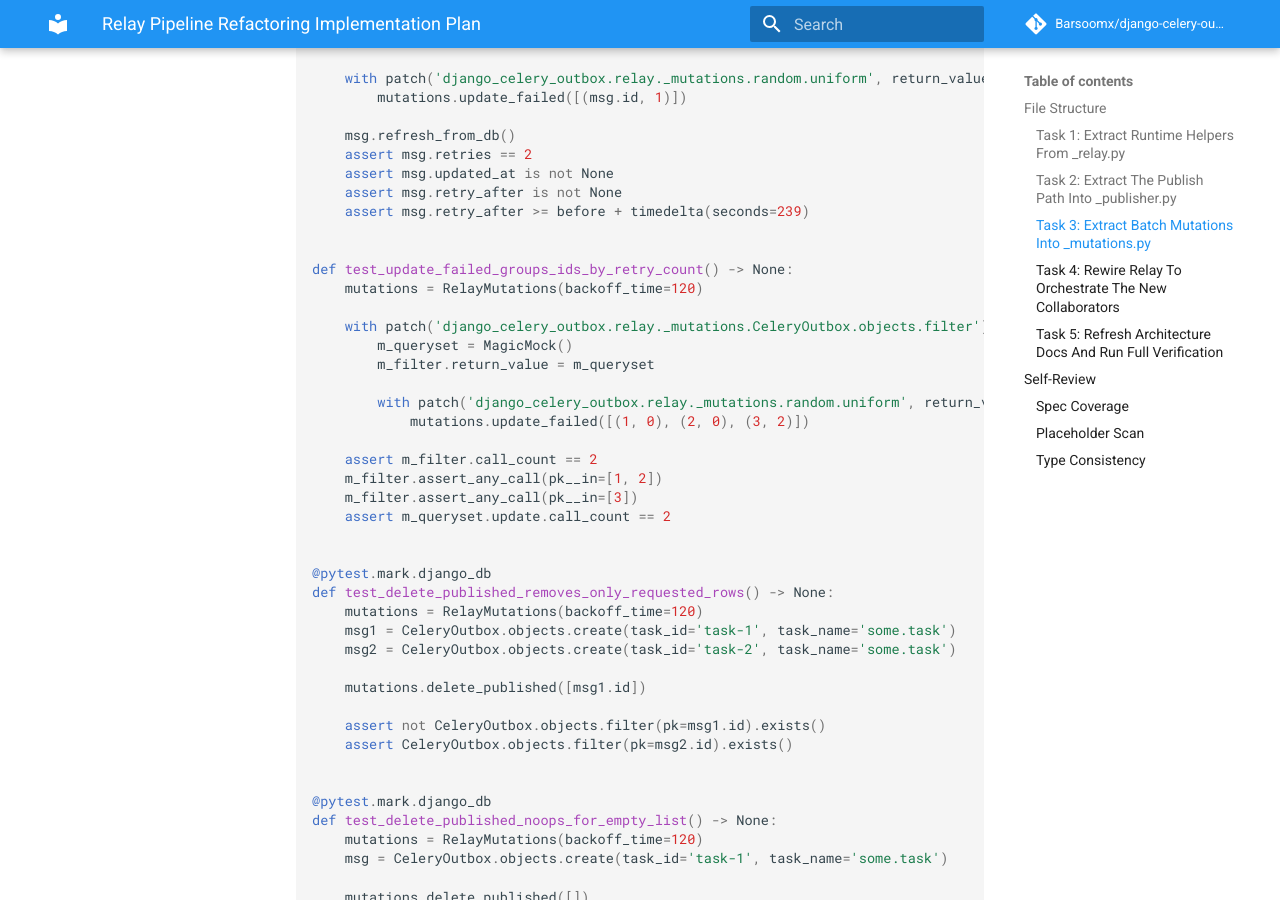
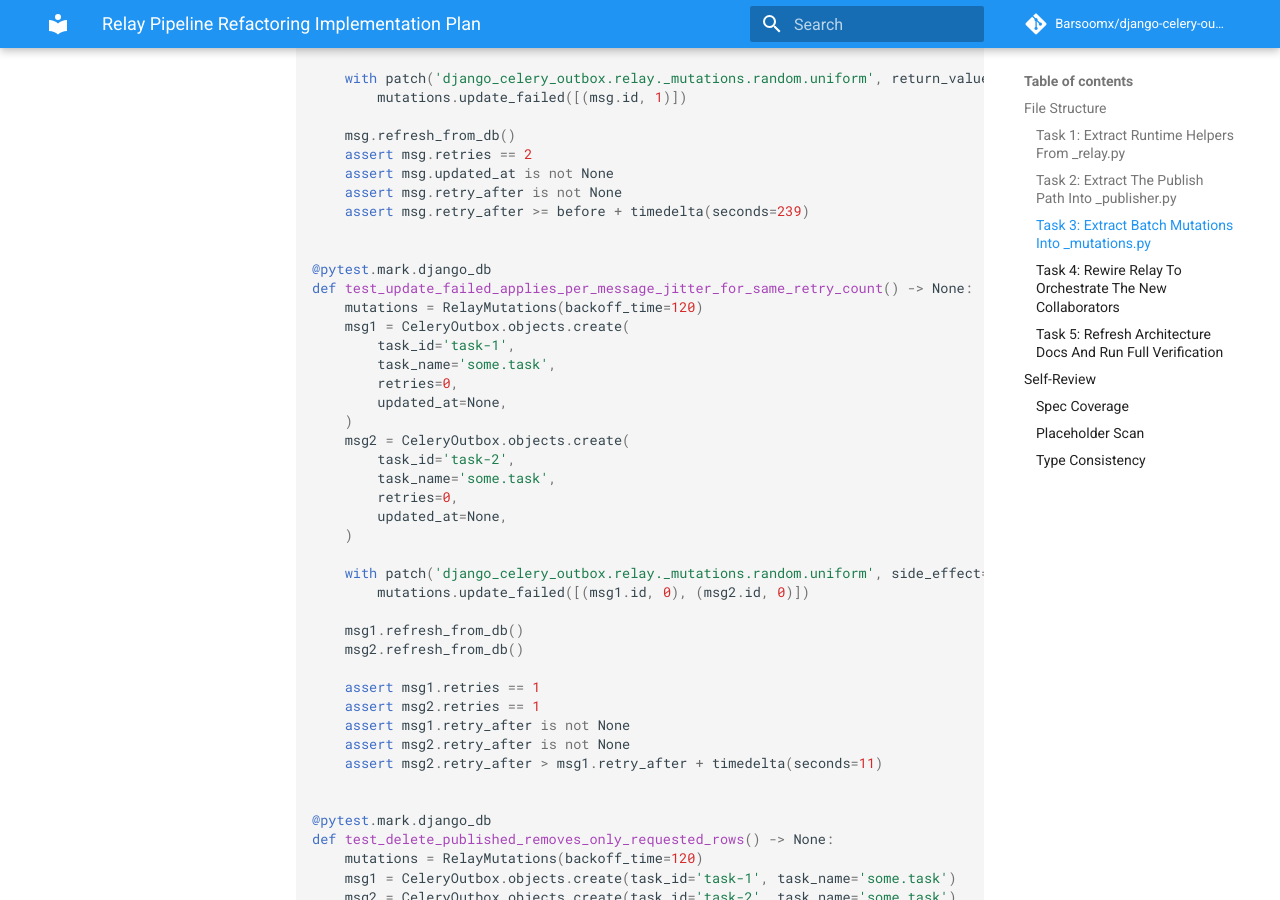
Before and after one commit to Barsoomx/django-celery-outbox, an MkDocs documentation site: the page built from docs/superpowers/plans/2026-04-18-relay-pipeline-refactoring.md, in a window 1280 px wide and 900 px high, scrolled down 9333 px. Built offline with MkDocs 1.6.1 and Material for MkDocs 9.7.7, drawn with Linux system fonts in a browser that asks for light colours; comment, search, counter and statistics services are not loaded; some of the changed text lies outside the part shown.

Commit message:
fix: preserve per-message relay retry jitter

````diff
--- a/docs/superpowers/plans/2026-04-18-relay-pipeline-refactoring.md
+++ b/docs/superpowers/plans/2026-04-18-relay-pipeline-refactoring.md
@@ -417,7 +417,7 @@
 
 ```python
 from datetime import timedelta
-from unittest.mock import MagicMock, patch
+from unittest.mock import patch
 
 import pytest
 from django.utils import timezone
@@ -447,20 +447,33 @@
     assert msg.retry_after >= before + timedelta(seconds=239)
 
 
-def test_update_failed_groups_ids_by_retry_count() -> None:
+@pytest.mark.django_db
+def test_update_failed_applies_per_message_jitter_for_same_retry_count() -> None:
     mutations = RelayMutations(backoff_time=120)
+    msg1 = CeleryOutbox.objects.create(
+        task_id='task-1',
+        task_name='some.task',
+        retries=0,
+        updated_at=None,
+    )
+    msg2 = CeleryOutbox.objects.create(
+        task_id='task-2',
+        task_name='some.task',
+        retries=0,
+        updated_at=None,
+    )
 
-    with patch('django_celery_outbox.relay._mutations.CeleryOutbox.objects.filter') as m_filter:
-        m_queryset = MagicMock()
-        m_filter.return_value = m_queryset
+    with patch('django_celery_outbox.relay._mutations.random.uniform', side_effect=[0, 12]):
+        mutations.update_failed([(msg1.id, 0), (msg2.id, 0)])
 
-        with patch('django_celery_outbox.relay._mutations.random.uniform', return_value=0):
-            mutations.update_failed([(1, 0), (2, 0), (3, 2)])
+    msg1.refresh_from_db()
+    msg2.refresh_from_db()
 
-    assert m_filter.call_count == 2
-    m_filter.assert_any_call(pk__in=[1, 2])
-    m_filter.assert_any_call(pk__in=[3])
-    assert m_queryset.update.call_count == 2
+    assert msg1.retries == 1
+    assert msg2.retries == 1
+    assert msg1.retry_after is not None
+    assert msg2.retry_after is not None
+    assert msg2.retry_after > msg1.retry_after + timedelta(seconds=11)
 
 
 @pytest.mark.django_db
@@ -553,18 +566,28 @@
         if not failed_messages:
             return
 
-        grouped_ids: dict[int, list[int]] = {}
+        retry_after_cases: list[When] = []
+        message_ids: list[int] = []
+
         for msg_id, retries in failed_messages:
-            grouped_ids.setdefault(retries, []).append(msg_id)
-
-        for retries, message_ids in grouped_ids.items():
             jitter = random.uniform(0, self._backoff_time * 0.1)  # noqa: S311
             delay = timedelta(seconds=self._backoff_time * (2**retries) + jitter)
-            CeleryOutbox.objects.filter(pk__in=message_ids).update(
-                retries=F('retries') + 1,
-                updated_at=Now(),
-                retry_after=Now() + delay,
+            message_ids.append(msg_id)
+            retry_after_cases.append(
+                When(
+                    pk=msg_id,
+                    then=ExpressionWrapper(
+                        Now() + Value(delay, output_field=DurationField()),
+                        output_field=DateTimeField(),
+                    ),
+                )
             )
+
+        CeleryOutbox.objects.filter(pk__in=message_ids).update(
+            retries=F('retries') + 1,
+            updated_at=Now(),
+            retry_after=Case(*retry_after_cases, output_field=DateTimeField()),
+        )
 
     def delete_published(self, message_ids: list[int]) -> None:
         if not message_ids:
````
Also changed, not shown: other parts of docs/superpowers/plans/2026-04-18-relay-pipeline-refactoring.md (+1 -1 lines), 2 other files.
